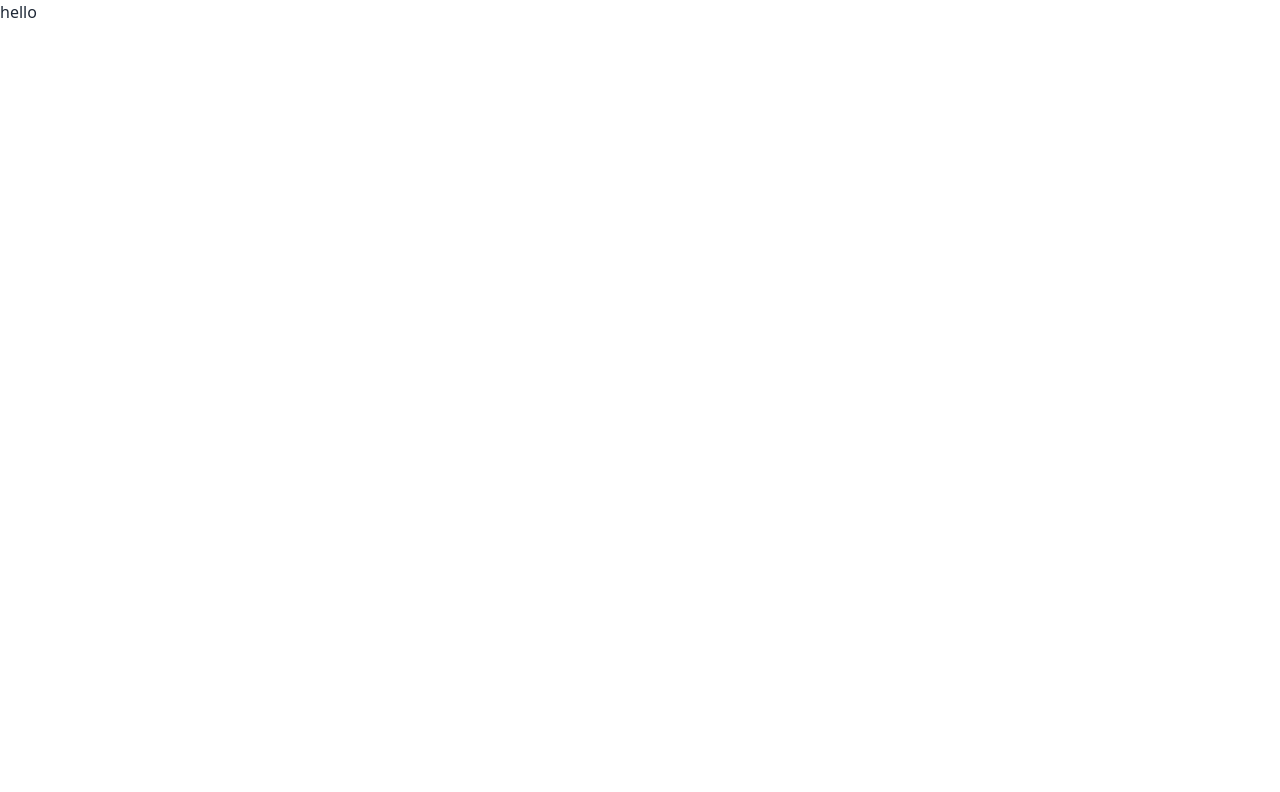
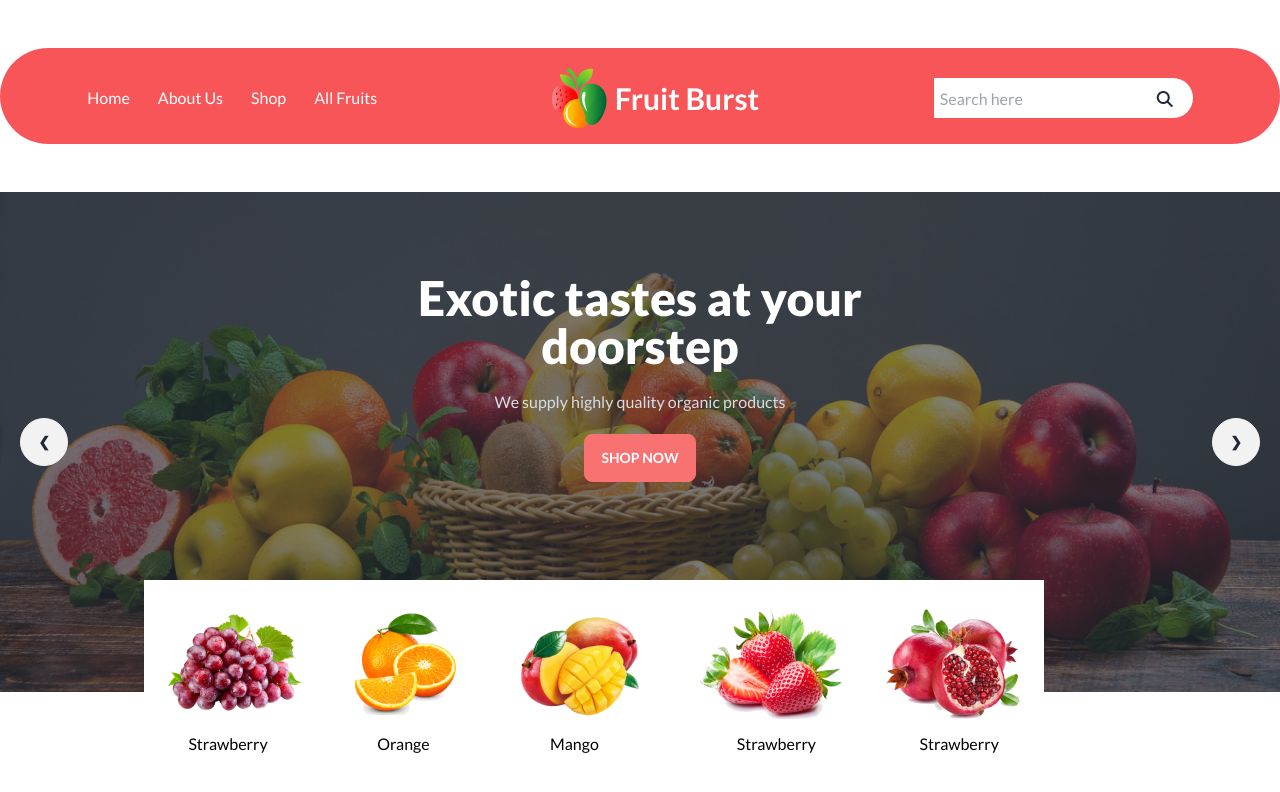
Before and after one commit to Razib1998/fruits-brust, a plain HTML site: page index.htm in a window 1280 px wide. Drawn offline with nearby package versions, Linux system fonts and the light colour scheme; grey boxes are pictures that could not be loaded.

Commit message:
banner section completed

```diff
--- a/index.htm
+++ b/index.htm
@@ -20,7 +20,94 @@
     </style>
 
 </head>
-<body>
-    <h2>hello</h2>
+<body class="lato">
+    <header>
+        <nav class=" relative overflow-hidden container mx-auto pt-5  h-24 my-12 bg-[#F85559] rounded-full
+        ">
+           <div class="flex justify-around items-center">
+            <div class="flex gap-7 text-white ">
+                <a href="">Home</a>
+                <a href="">About Us</a>
+                <a href="">Shop</a>
+                <a href="">All Fruits</a>
+            </div>
+            <div class="flex gap-2 items-center">
+                <img src="./images/logo.png" alt="">
+                <h2 class="text-3xl text-white font-bold">Fruit Burst</h2>
+            </div>
+            <div class=" bg-white rounded-full">
+                <span>
+                    <input class="h-[40px] w-[220px]" type="text" placeholder="  Search here">
+                    <i class="fa-solid fa-magnifying-glass pr-5"></i>
+                </span>
+            </div>
+           </div>
+        </nav>
+        <!-- Banner section -->
+        <section class=" relative container mx-auto my-12">
+            <div class="carousel w-full">
+                <!-- Slide 1 -->
+                <div id="slide1" class="carousel-item relative w-full">
+                    <div class="hero h-[500px]" style="background-image: url(images/banner1.png);">
+                        <div class="hero-overlay bg-opacity-60"></div>
+                        <div class="hero-content text-center text-neutral-content">
+                          <div class="max-w-md mb-32">
+                            <h1 class="mb-5 text-5xl font-extrabold text-[#FFF]">Exotic tastes at your doorstep</h1>
+                            <p class="mb-5">We supply highly quality organic products</p>
+                            <button class="btn btn-error text-white">Shop Now</button>
+                          </div>
+                        </div>
+                      </div>
+                  <div class="absolute flex justify-between transform -translate-y-1/2 left-5 right-5 top-1/2">
+                    <a href="#slide4" class="btn btn-circle">❮</a>
+                    <a href="#slide2" class="btn btn-circle">❯</a>
+                  </div>
+                </div>
+                <!-- slide 2 -->
+                <div id="slide2" class="carousel-item relative w-full">
+                    <div class="hero h-[500px]" style="background-image: url(images/banner2.png);">
+                        <div class="hero-overlay bg-opacity-60"></div>
+                        <div class="hero-content text-center text-neutral-content">
+                          <div class="max-w-md mb-32">
+                            <h1 class="mb-5 text-5xl font-extrabold text-[#FFF]">Exotic tastes at your doorstep</h1>
+                            <p class="mb-5">We supply highly quality organic products</p>
+                            <button class="btn btn-error text-white">Shop Now</button>
+                          </div>
+                        </div>
+                      </div>
+                  <div class="absolute flex justify-between transform -translate-y-1/2 left-5 right-5 top-1/2">
+                    <a href="#slide1" class="btn btn-circle">❮</a>
+                    <a href="#slide3" class="btn btn-circle">❯</a>
+                  </div>
+                </div>
+              </div>
+        </section>
+        <section class=" absolute left-36 top-[580px]  w-[900px] h-[200px] bg-white mx-auto">
+        <div class="flex justify-around pt-7">
+            <div>
+                <img src="./images/fruit1.png" alt="">
+                <p class="text-black pl-6 pt-3">Strawberry</p>
+            </div>
+            <div>
+                <img src="./images/fruit2.png" alt="">
+                <p class="text-black pl-7 pt-3">Orange</p>
+            </div>
+            <div>
+                <img src="./images/fruit3.png" alt="">
+                <p class="text-black pl-12 pt-3">Mango</p>
+            </div>
+            <div>
+                <img src="./images/fruit4.png" alt="">
+                <p class="text-black pl-10 pt-3">Strawberry</p>
+            </div>
+            <div>
+                <img src="./images/fruit5.png" alt="">
+                <p class="text-black pl-9 pt-3">Strawberry</p>
+            </div>
+        </div>
+        </section>
+    </header>
+    <main></main>
+    <footer></footer>
 </body>
 </html>
```
